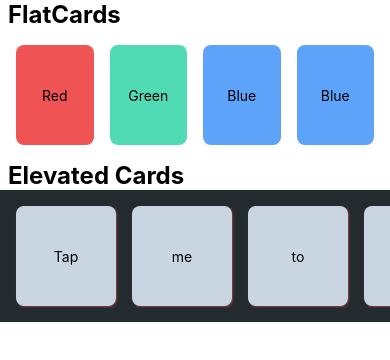
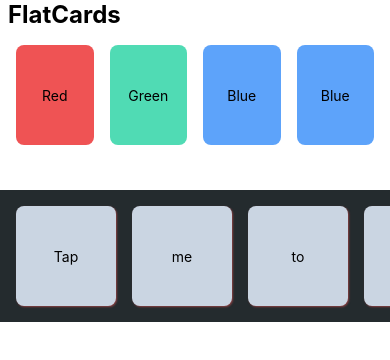
Before and after one commit to rajratan41/React-Native-Projects, a React Native app in the folder Styler02/: screen / in a window 390 px wide. Shown: the top 360 px of the page. Built offline with nearby package versions, Linux system fonts and the light colour scheme.

Commit message:
added color to Heading Text

```diff
--- a/Styler02/components/ElevatedCards.tsx
+++ b/Styler02/components/ElevatedCards.tsx
@@ -36,6 +36,7 @@ const styles = StyleSheet.create({
     fontSize: 24,
     fontWeight: 'bold',
     paddingHorizontal: 8,
+    color: '#FFFFFF',
   },
   container: {
     padding: 8,
```
